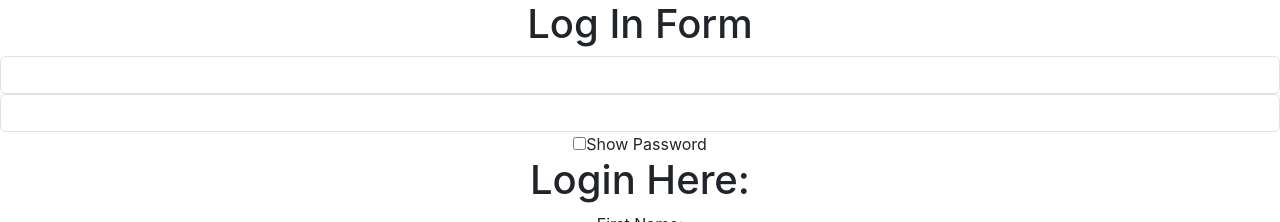
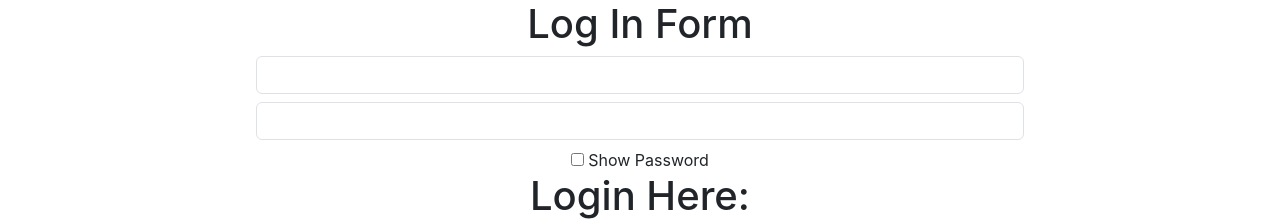
Before and after one commit to Brendafrenjo/asyncawaitpromise, a React (Create React App) app: page / in a window 1280 px wide. Shown: the top 222 px of the page. Built offline with nearby package versions, Linux system fonts and the light colour scheme; no server answers.

Commit message:
Updated LogInForm

```diff
--- /dev/null
+++ b/src/LogInForm.css
@@ -0,0 +1,5 @@
+.LogInForm {
+  max-width: 60%;
+  display: block;
+  margin: 0 auto;
+}
--- a/src/LogInForm.js
+++ b/src/LogInForm.js
@@ -1,4 +1,5 @@
 import React, { useState } from "react";
+import "./LogInForm.css";
 
 export default function LogInForm() {
   const [formData, setFormData] = useState({ firstName: "", password: "" });
@@ -21,26 +22,26 @@ export default function LogInForm() {
   }
 
   return (
-    <div>
+    <div className="LogInForm">
       <h1>Log In Form</h1>
       {formInfo && "Information Sucessfully submitted"}
       <form onSubmit={handleSubmit}>
         <input
           type="firstName"
           id="firstName"
-          className="firstName form-control"
+          className="firstName form-control mb-2"
           onClick={handleChange}
           value={formData.firstName}
         />
         <input
           type="password"
           id="passwordInput"
-          className="passwordInput form-control"
+          className="passwordInput form-control mb-2"
           onClick={handleChange}
           value={formData.password}
         />
         <input type="checkbox" id="checkBox" />
-        <label htmlFor="checkBox">Show Password</label>
+        <label htmlFor="checkBox" className="ms-1">Show Password</label>
       </form>
     </div>
   );
```
